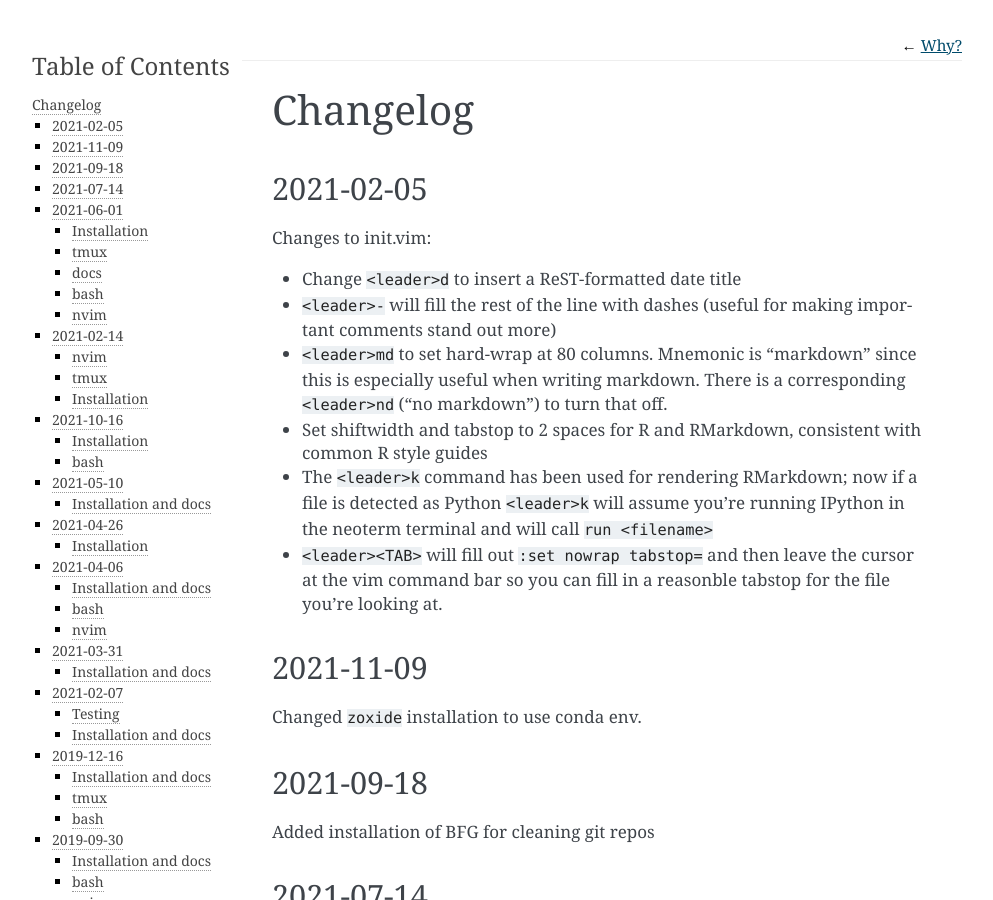
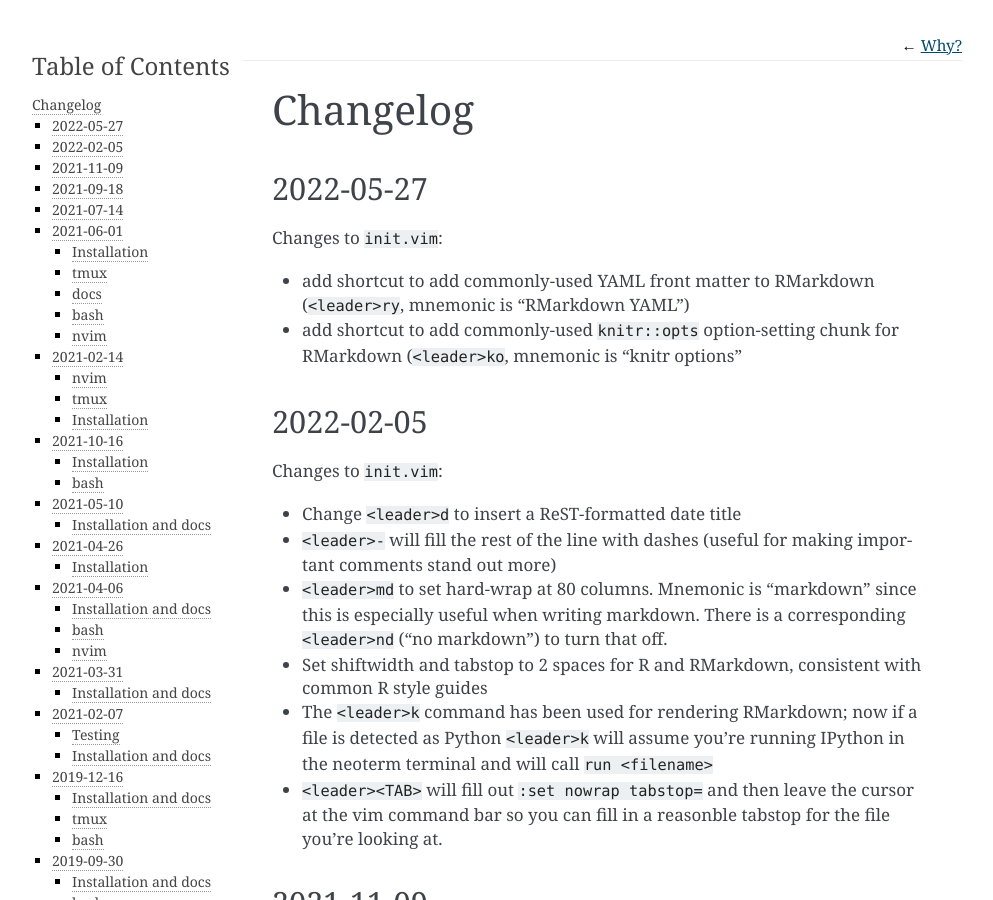
Before and after one commit to daler/dotfiles, a Sphinx documentation site: the page built from docs/changelog.rst, in a window 1280 px wide and 900 px high. Shown: the whole window, without its empty margins (148-1141 px from the left). Built offline with Sphinx 7.4.7, drawn with Linux system fonts in a browser that asks for light colours.

Commit message:
update changelog

```diff
--- a/docs/changelog.rst
+++ b/docs/changelog.rst
@@ -4,10 +4,19 @@
 Changelog
 =========
 
-2021-02-05
+2022-05-27
 ----------
 
-Changes to init.vim:
+Changes to :file:`init.vim`:
+
+- add shortcut to add commonly-used YAML front matter to RMarkdown (``<leader>ry``, mnemonic is "RMarkdown YAML")
+- add shortcut to add commonly-used ``knitr::opts`` option-setting chunk for
+  RMarkdown (``<leader>ko``, mnemonic is "knitr options"
+
+2022-02-05
+----------
+
+Changes to :file:`init.vim`:
 
 - Change ``<leader>d`` to insert a ReST-formatted date title
 - ``<leader>-`` will fill the rest of the line with dashes (useful for making
```
